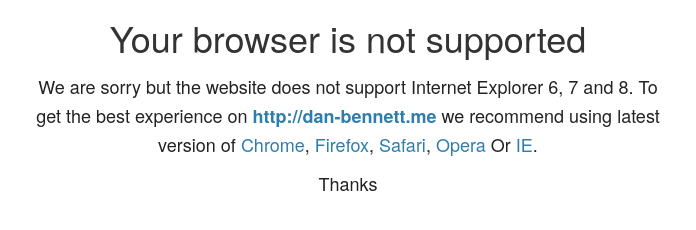
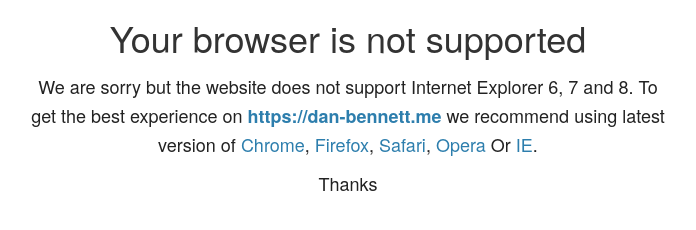
Before and after one commit to DanBennettUK/danbennettuk.github.io, a Jekyll site: the page built from browser-warning/index.html, in a window 1280 px wide. Shown: the part 139-369 px from the top of the page, without its empty margins (292-988 px from the left). Built offline with Jekyll 4.4.1, drawn with Linux system fonts in a browser that asks for light colours.

Commit message:
Set site to use HTTPS://

```diff
--- a/_config.yml
+++ b/_config.yml
@@ -5,7 +5,7 @@
 description: > # this means to ignore newlines until "baseurl:"
   The Brain Dump
 baseurl: "" # the subpath of your site, e.g. /blog/
-url: "http://dan-bennett.me" # the base hostname & protocol for your site
+url: "https://dan-bennett.me" # the base hostname & protocol for your site
 logourl: /assets/images/logo.png # Site logo
 author: "Dan Bennett"
 author_thumbnail: "/assets/images/avatar.jpg" # Author avatar
```
Also changed, not shown: 1 other file.
